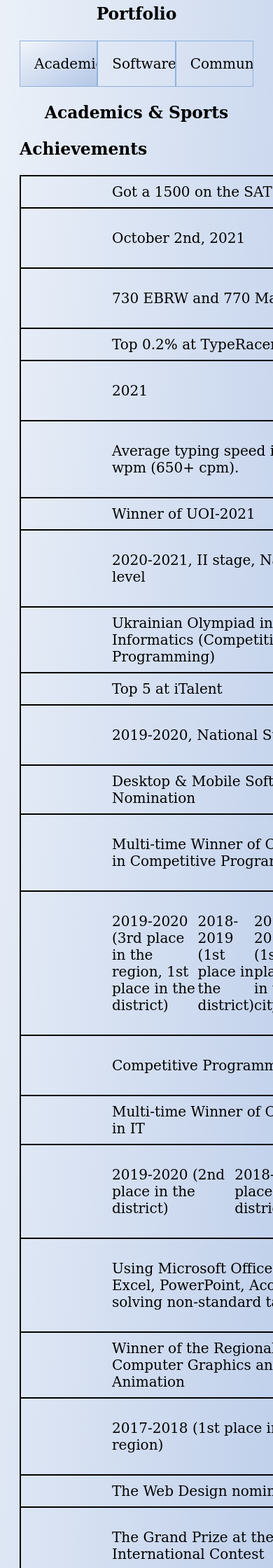
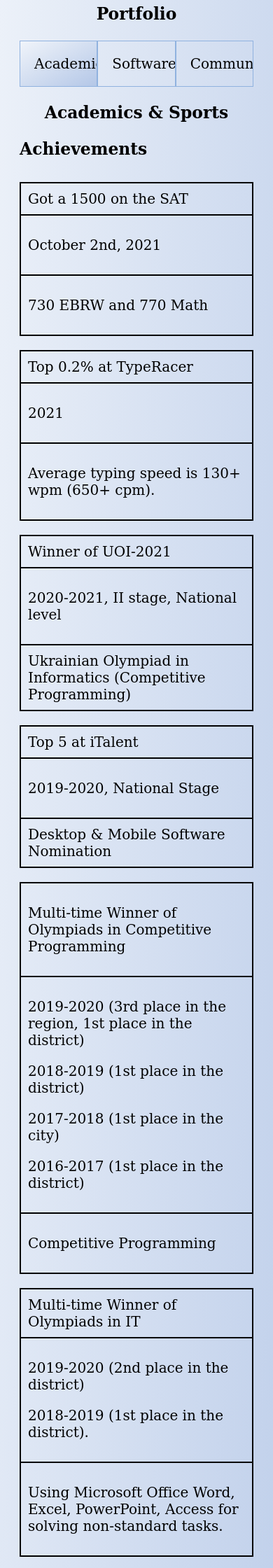
Before and after one commit to demian-wolf/demian-wolf.github.io, a Flask app: page / in a window 390 px wide; the page is wider, and only the part inside the window is pictured. Shown: the part 760-3000 px from the top of that part at 70% size. Run offline with Flask 2, Linux system fonts and the light colour scheme.

Commit message:
Optimized navbar and tables for mobile devices; added loading="lazy" to Youtube iframes

```diff
--- a/flask_src/static/stylesheet/base.css
+++ b/flask_src/static/stylesheet/base.css
@@ -2,6 +2,18 @@ html {
     font-family: "Dejavu Serif", "Times New Roman", Arial, sans-serif, serif;
     font-size: 20px;
     min-height: 100%;
+}
+
+@media screen and (min-width: 280px) and (max-width: 360px) {
+    #navbar {
+        font-size: 15px;
+    }
+}
+
+@media screen and (max-width: 280px) {
+    #navbar {
+        font-size: 10px;
+    }
 }
 
 body, #navbar {
@@ -20,7 +32,9 @@ a:link, a:visited, a:hover, a:focus, a:active {
     text-align: center;
 }
 
-#navbar > a {padding: 10px;}
+#navbar > a {
+    padding: 10px;
+}
 
 #content {
     margin-top: 10px;
@@ -45,6 +59,7 @@ a:link, a:visited, a:hover, a:focus, a:active {
     -ms-user-select: none;
     -khtml-user-select: none
 }
+
 .button:hover {
     background-image: linear-gradient(to bottom right, rgb(240, 244, 250), rgb(180, 199, 231));
     animation-name: button-animation;
@@ -54,12 +69,21 @@ a:link, a:visited, a:hover, a:focus, a:active {
 }
 
 @-webkit-keyframes button-animation {
-    0% {opacity: 0.5;}
-    100% {opacity: 1;}
+    0% {
+        opacity: 0.5;
+    }
+    100% {
+        opacity: 1;
+    }
 }
+
 @keyframes button-animation {
-    0% {opacity: 0.5;}
-    100% {opacity: 1;}
+    0% {
+        opacity: 0.5;
+    }
+    100% {
+        opacity: 1;
+    }
 }
 
 #footer {
@@ -70,6 +94,49 @@ a:link, a:visited, a:hover, a:focus, a:active {
     text-decoration: none;
     color: black;
 }
+
 .collapsible__title {
     font-weight: bold;
 }
+
+table {
+    width: 100%;
+}
+
+table, table th, table td {
+    border: 1px solid black;
+    border-collapse: collapse;
+    padding: 10px;
+}
+
+@media screen and (max-width: 600px) {
+    table {
+        border: none;
+    }
+
+    table > thead {
+        display: none;
+    }
+
+    table > tbody {
+        display: flex;
+        flex-wrap: wrap;
+    }
+
+    table tr {
+        border: 1px solid black;
+        width: 100%;
+        margin-top: 10px;
+        margin-bottom: 10px;
+    }
+
+    table td {
+        border-bottom: 1px solid black;
+        display: block;
+        max-width: 100%;
+    }
+
+    table td:empty {
+        display: none;
+    }
+}
--- a/flask_src/static/stylesheet/index.css
+++ b/flask_src/static/stylesheet/index.css
@@ -117,27 +117,6 @@
     background-image: linear-gradient(to bottom right, rgb(240, 244, 250), rgb(180, 199, 231));
 }
 
-table, table th, table td {
-    border: 1px solid black;
-    border-collapse: collapse;
-    padding: 10px;
-}
-
-@media screen and (max-width: 600px) {
-    table thead {
-        display: none;
-    }
-    table td {
-        display: flex;
-    }
-    table td::before {
-        content: "";
-        font-weight: bold;
-        width: 120px;
-        min-width: 120px;
-    }
-}
-
 .portfolio__gallery {
     display: flex;
     flex-wrap: wrap;
--- a/flask_src/templates/index.html
+++ b/flask_src/templates/index.html
@@ -14,6 +14,7 @@
             tab.style.display = "block";
             tabButton.classList.add("portfolio__tab_button_active");
         }
+
         function hidePortfolioTab(tabId) {
             const tab = document.getElementById(`portfolio__tab${tabId}`);
             const tabButton = document.getElementById(`portfolio__tab${tabId}_button`);
@@ -27,6 +28,7 @@
                 tabId === destTabId ? showPortfolioTab(tabId) : hidePortfolioTab(tabId);
             }
         }
+
         function resetPortfolioTabs() {
             for (let tabId = 1; tabId <= totalPortfolioTabs; tabId++) {
                 hidePortfolioTab(tabId);
@@ -41,17 +43,20 @@
         function _getCollapsible(collapsibleId) {
             return document.getElementById(`collapsible${collapsibleId}`);
         }
+
         function _getCollapsibleContent(collapsibleId) {
             return _getCollapsible(collapsibleId).querySelector(".collapsible__content");
         }
+
         function _getCollapsibleArrow(collapsibleId) {
             return _getCollapsible(collapsibleId).querySelector(".collapsible__arrow")
         }
 
         function collapsibleSetState(collapsibleId, destState) {
             _getCollapsibleContent(collapsibleId).style.display = destState ? "block" : "none";
-            _getCollapsibleArrow(collapsibleId).innerHTML = destState ?  "\u25B2": "\u25BC";
+            _getCollapsibleArrow(collapsibleId).innerHTML = destState ? "\u25B2" : "\u25BC";
         }
+
         function collapsibleToggle(collapsibleId) {
             const newState = _getCollapsibleContent(collapsibleId).style.display === "none";
             collapsibleSetState(collapsibleId, newState);
@@ -174,7 +179,8 @@
                 </tr>
                 <tr>
                     <td><p>The Grand Prize at the Olimpus International Contest</p></td>
-                        <td><p>2019-2020, 1st place in Mathematics, Computer Science, Biology, English, Ukrainian language.</p></td>
+                    <td><p>2019-2020, 1st place in Mathematics, Computer Science, Biology, English, Ukrainian
+                        language.</p></td>
                     <td><p>Scored the total of 497 out of 500.</p></td>
                 </tr>
                 <tr>
@@ -282,7 +288,8 @@
                             learn foreign languages competing in real-time.
                         </p>
                         <p>
-                            <a href="https://github.com/demian-wolf/ReversoAPI/"><strong>ReversoAPI</strong></a> is an open-source Pythonic REST API wrapper for the Reverso web
+                            <a href="https://github.com/demian-wolf/ReversoAPI/"><strong>ReversoAPI</strong></a> is an
+                            open-source Pythonic REST API wrapper for the Reverso web
                             services. The project has already received 28 stars on Github, has been downloaded 11k+
                             times, and is actively developed.
                         </p>
@@ -305,7 +312,9 @@
                 <h4>CodeClub</h4>
                 <div>
                     <div>
-                        <img width="128px" height="128px" src="https://codeclub.org/assets/home/mission/code-club-logo-9261b7bce76889aa55f3e783e4fb31abfd3937ab76f3dd8a5d468d533023a96f.png" alt="The CodeClub logo"/>
+                        <img width="128px" height="128px"
+                             src="https://codeclub.org/assets/home/mission/code-club-logo-9261b7bce76889aa55f3e783e4fb31abfd3937ab76f3dd8a5d468d533023a96f.png"
+                             alt="The CodeClub logo"/>
                     </div>
                     <div>
                         <p>
@@ -314,17 +323,26 @@
                             of the world learn to code.
                         </p>
                         <p>
-                        I started working at the <a href="https://codeclub.com.ua/" target="_blank">Ukrainian branch</a> of the organization two years ago,
-                        and became the <a href="https://www.facebook.com/CodeClubUA/posts/3223243804437926" target="_blank">youngest mentor</a> there.
+                            I started working at the <a href="https://codeclub.com.ua/" target="_blank">Ukrainian
+                            branch</a> of the organization two years ago,
+                            and became the <a href="https://www.facebook.com/CodeClubUA/posts/3223243804437926"
+                                              target="_blank">youngest mentor</a> there.
                         </p>
                         <p>
-                            Since then, I've taught 40+ young people from different parts of the country. Not only did they acquire a solid knowledge of the basics of coding, but, what's more important, they got interested in programming, and many of them decided to link their future lives with it. I mentored different students. Some have written their first line of code with me, while others had prior programming experience and were looking for opportunities to boost their skills.
+                            Since then, I've taught 40+ young people from different parts of the country. Not only did
+                            they acquire a solid knowledge of the basics of coding, but, what's more important, they got
+                            interested in programming, and many of them decided to link their future lives with it. I
+                            mentored different students. Some have written their first line of code with me, while
+                            others had prior programming experience and were looking for opportunities to boost their
+                            skills.
                         </p>
                         <p>
                             I conduct weekly online lessons via Zoom, which last about 2 hours on average.
                         </p>
                         <p>
-                            To improve students' learning experience, I built an online LMS (learning management system). Now students have everything in one place, just one click away from them: from sending the homework and receiving the feedback to real-time chats with the mentor.
+                            To improve students' learning experience, I built an online LMS (learning management
+                            system). Now students have everything in one place, just one click away from them: from
+                            sending the homework and receiving the feedback to real-time chats with the mentor.
                             <a href="https://codeclubua.pythonanywhere.com/" target="_blank">Check it out!</a>
                         </p>
                     </div>
@@ -342,12 +360,20 @@
                         <div class="portfolio__gallery">
                             <div class="portfolio__gallery_item">
                                 <p>My report at the end of 2020:</p>
-                                <iframe src="https://www.youtube.com/embed/dvABM9gyNMg" title="YouTube video player" frameborder="0" allow="accelerometer; autoplay; clipboard-write; encrypted-media; gyroscope; picture-in-picture" allowfullscreen>
+                                <iframe src="https://www.youtube.com/embed/dvABM9gyNMg" title="YouTube video player"
+                                        frameborder="0"
+                                        allow="accelerometer; autoplay; clipboard-write; encrypted-media; gyroscope; picture-in-picture"
+                                        allowfullscreen
+                                        loading="lazy">
                                 </iframe>
                             </div>
                             <div class="portfolio__gallery_item">
                                 <p>A video recording of a lesson:</p>
-                                <iframe src="https://www.youtube.com/embed/qnzzT75tyXQ" title="YouTube video player" frameborder="0" allow="accelerometer; autoplay; clipboard-write; encrypted-media; gyroscope; picture-in-picture" allowfullscreen>
+                                <iframe src="https://www.youtube.com/embed/qnzzT75tyXQ" title="YouTube video player"
+                                        frameborder="0"
+                                        allow="accelerometer; autoplay; clipboard-write; encrypted-media; gyroscope; picture-in-picture"
+                                        allowfullscreen
+                                        loading="lazy">
                                 </iframe>
                             </div>
                         </div>
@@ -357,11 +383,15 @@
             <div>
                 <h4>Social Media</h4>
                 <p>
-                    I am an active participant at <a href="https://stackoverflow.com/users/8661764/demian-wolf" target="_blank">StackOverflow</a> and many programming-related Facebook groups,
+                    I am an active participant at <a href="https://stackoverflow.com/users/8661764/demian-wolf"
+                                                     target="_blank">StackOverflow</a> and many programming-related
+                    Facebook groups,
                     especially <a href="https://www.facebook.com/groups/python/" target="_blank">Python</a>.
                 </p>
                 <p>
-                    I am also the moderator at the <a href="https://www.facebook.com/groups/pythonautomation/" target="_blank">Python Automation</a> Facebook group with 1,500+ members.
+                    I am also the moderator at the <a href="https://www.facebook.com/groups/pythonautomation/"
+                                                      target="_blank">Python Automation</a> Facebook group with 1,500+
+                    members.
                 </p>
             </div>
         </div>
```
Also changed, not shown: index.html (+1 -1 lines), static/stylesheet/base.css (+1 -1 lines), static/stylesheet/index.css (+1 -1 lines). Lines whose indentation alone changed are shown as unchanged.
